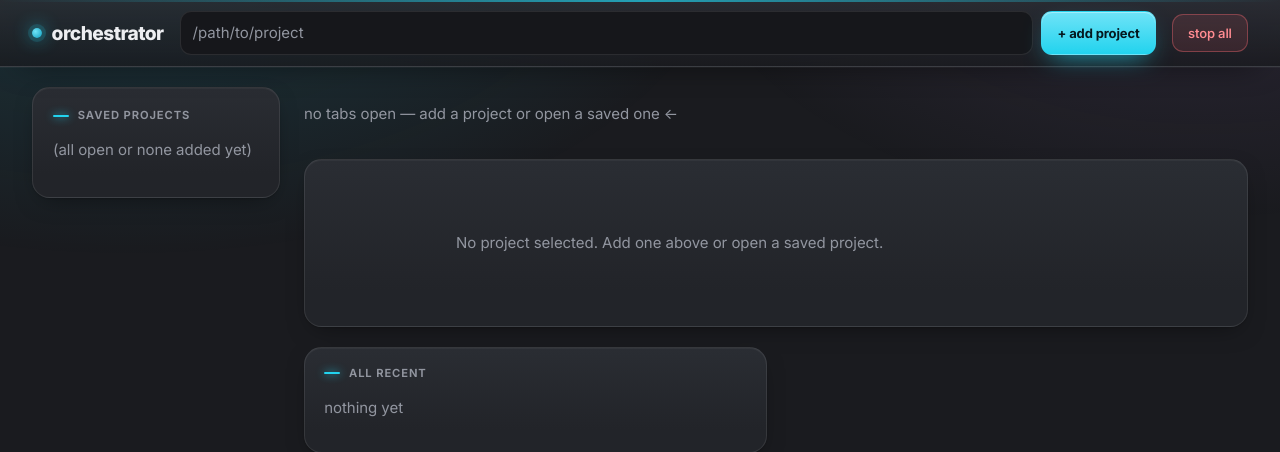
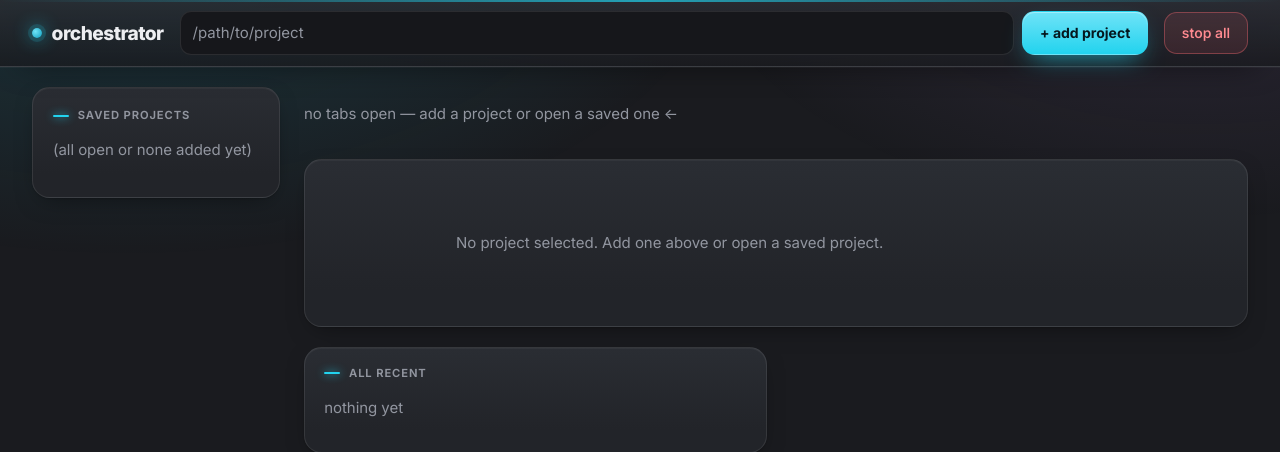
Before and after one commit to bonkai/orchestrator, a FastAPI app: page / in a window 1280 px wide. Shown: the top 452 px of the page. Run offline with FastAPI, Linux system fonts and the light colour scheme; data that the repository does not hold is empty; some libraries are stand-ins or nearby versions.

Commit message:
Auto-push: 2026-06-29

```diff
--- a/orchestrator/static/style.css
+++ b/orchestrator/static/style.css
@@ -117,16 +117,16 @@ p  { max-width: 72ch; }
 /* ─── buttons ───────────────────────────────────────────────────────── */
 button, .btn {
   font: inherit;
-  font-size: 13px;
+  font-size: 14px;
   font-weight: 550;
-  letter-spacing: -0.01em;
-  padding: 0.5rem 0.95rem;
-  min-height: 36px;
-  border: 1px solid var(--border-strong);
+  letter-spacing: 0;
+  padding: 0.55rem 1.05rem;
+  min-height: 38px;
+  border: 1px solid var(--border);
   background: var(--surface-2);
   color: var(--text);
   cursor: pointer;
-  border-radius: 0.7rem;
+  border-radius: 0.8rem;
   transition: transform 0.12s var(--ease), background-color 0.16s var(--ease),
               border-color 0.16s var(--ease), box-shadow 0.16s var(--ease),
               color 0.16s var(--ease);
```
